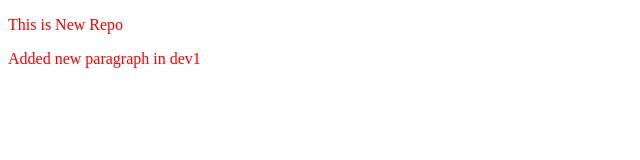
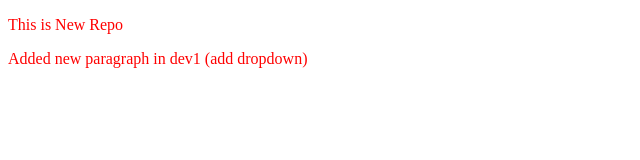
Before and after one commit to Gaurav9540/local_repo, a plain HTML site: page index.html in a window 1280 px wide. Shown: the whole page, without its empty margins (0-640 px from the left). Drawn offline with Linux system fonts and the light colour scheme.

```diff
--- a/index.html
+++ b/index.html
@@ -8,6 +8,6 @@
 </head>
 <body>
     <p>This is New Repo</p>
-    <p>Added new paragraph in dev1</p>
+    <p>Added new paragraph in dev1 (add dropdown)</p>
 </body>
 </html>
```
